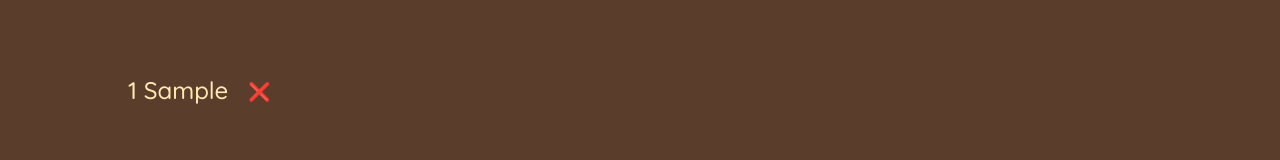
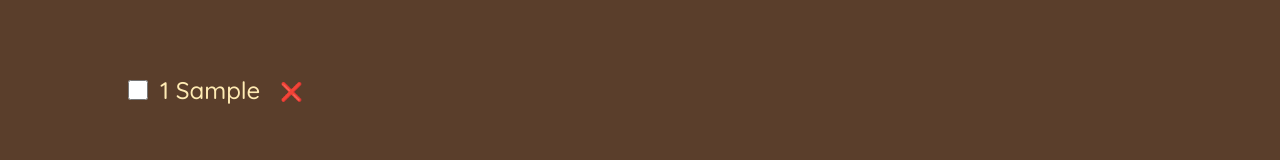
Before and after one commit to rehmeee/Travel-list-in-React, a React (Create React App) app: page / in a window 1280 px wide. Both pictures are taken after typing "Sample" into the empty fields and a click on the button "ADD". Shown: the part 287-447 px from the top of the page. Built offline with nearby package versions, Linux system fonts and the light colour scheme.

Commit message:
Handle Delete functionality is added through state lift up

```diff
--- a/src/App.js
+++ b/src/App.js
@@ -11,12 +11,14 @@ export default function App() {
   function handleAddItem(item) {
     setItems((items) => [...items, item]);
   }
-  function handleRomveItem(item) {}
+  function handleRomveItem(id) {
+    setItems((items) => items.filter((item) => item.id !== id));
+  }
   return (
     <div className="app">
       <Logo />
       <Form handleAddItem={handleAddItem} />
-      <PackgingList items={items} />
+      <PackgingList items={items} handleRomveItem={handleRomveItem} />
       <Stats />
     </div>
   );
--- a/src/components/Item.js
+++ b/src/components/Item.js
@@ -1,14 +1,25 @@
-function Item({item}) {
-    return (
+import { useState } from "react";
+function Item({ item, handleRomveItem }) {
+  const [checkbox, setCheckbox] = useState(false);
+  function handleCheck() {
+    setCheckbox((prev) => (prev = !prev));
+  }
 
-        <li >
-            <span style={item.packed ? {textDecoration:'line-through'}: {}}>
-
-            {item.quantity}   {item.description}
-            </span>
-            <button>❌</button>
-        </li>
-    )
+  return (
+    <li>
+      <input
+        type="checkbox"
+        name=""
+        id=""
+        checked={checkbox}
+        onChange={handleCheck}
+      />
+      <span style={item.packed ? { textDecoration: "line-through" } : {}}>
+        {item.quantity} {item.description}
+      </span>
+      <button onClick={() => handleRomveItem(item.id)}>❌</button>
+    </li>
+  );
 }
 
-export default Item
+export default Item;
--- a/src/components/PackgingList.js
+++ b/src/components/PackgingList.js
@@ -1,17 +1,12 @@
 import React from "react";
 import Item from "./Item";
-const initialItems = [
-  { id: 1, description: "Passports", quantity: 2, packed: false },
-  { id: 2, description: "Socks", quantity: 12, packed: true },
-  { id: 2, description: "pants", quantity: 4, packed: false },
-];
 
-function PackgingList({ items }) {
+function PackgingList({ items, handleRomveItem }) {
   return (
     <div className="list">
       <ul className="list">
         {items.map((item) => (
-          <Item item={item} />
+          <Item item={item} handleRomveItem={handleRomveItem} />
         ))}
       </ul>
     </div>
```
